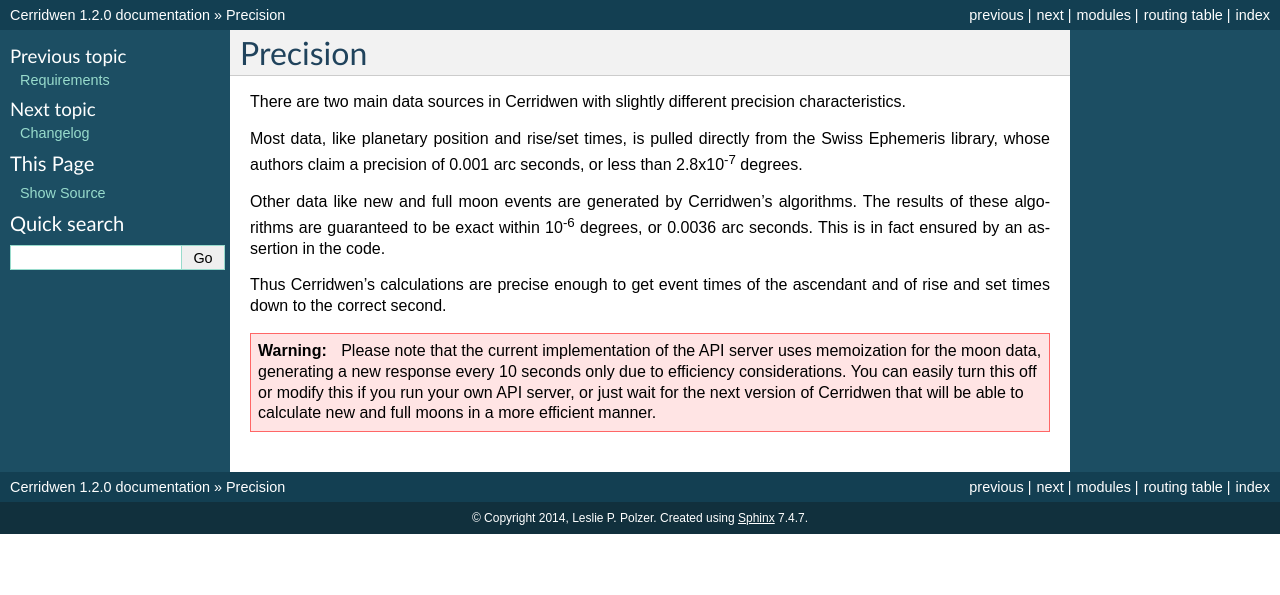
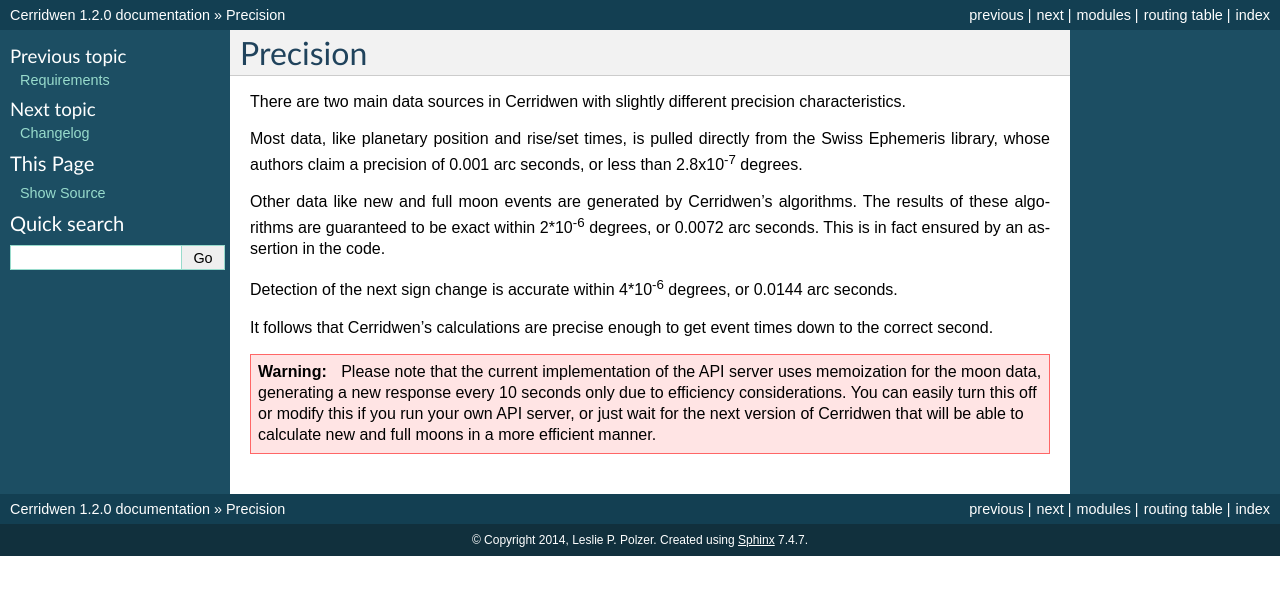
Before and after one commit to skypher/cerridwen, a Sphinx documentation site: the page built from docs/precision.rst, in a window 1280 px wide. Shown: the top 595 px of the page. Built offline with Sphinx 7.4.7, drawn with Linux system fonts in a browser that asks for light colours; formulas are drawn with MathJax 3.

Commit message:
Relax precision a bit.
Also document decreased accuracy for sign change detection.

```diff
--- a/cerridwen/__init__.py
+++ b/cerridwen/__init__.py
@@ -6,7 +6,7 @@
 
 debug_angle_finder = 0
 
-maximum_angle_distance = 1e-6 # our guaranteed maximum error
+maximum_angle_distance = 2e-6 # our guaranteed maximum error
 
 import swisseph as sweph
 import time, calendar, astropy.time
--- a/docs/precision.rst
+++ b/docs/precision.rst
@@ -10,11 +10,14 @@
 
 Other data like new and full moon events are generated by Cerridwen's
 algorithms. The results of these algorithms are guaranteed to be exact
-within 10\ :sup:`-6`\  degrees, or 0.0036 arc seconds. This is in fact
+within 2*10\ :sup:`-6`\  degrees, or 0.0072 arc seconds. This is in fact
 ensured by an assertion in the code.
 
-Thus Cerridwen's calculations are precise enough to get event times of
-the ascendant and of rise and set times down to the correct second.
+Detection of the next sign change is accurate within
+4*10\ :sup:`-6`\  degrees, or 0.0144 arc seconds.
+
+It follows that Cerridwen's calculations are precise enough to get event
+times down to the correct second.
 
 .. warning::
 
```
